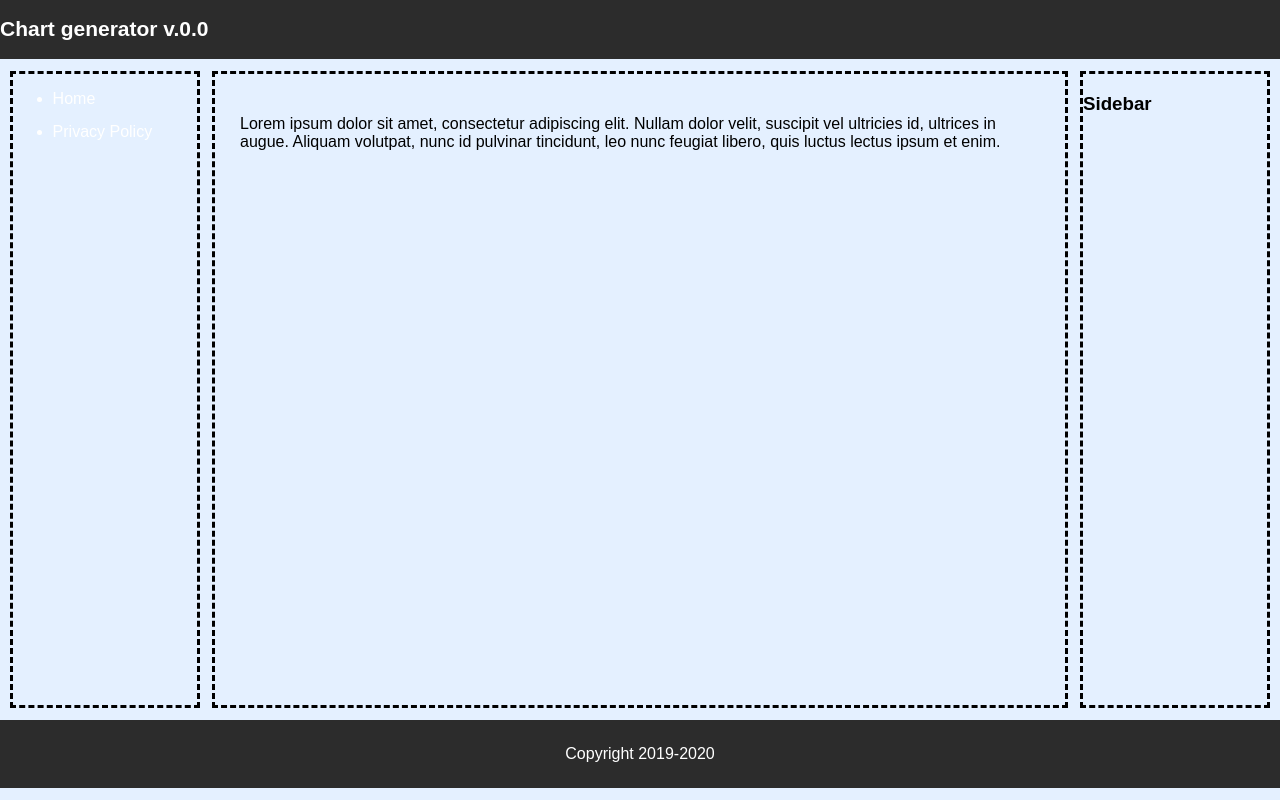
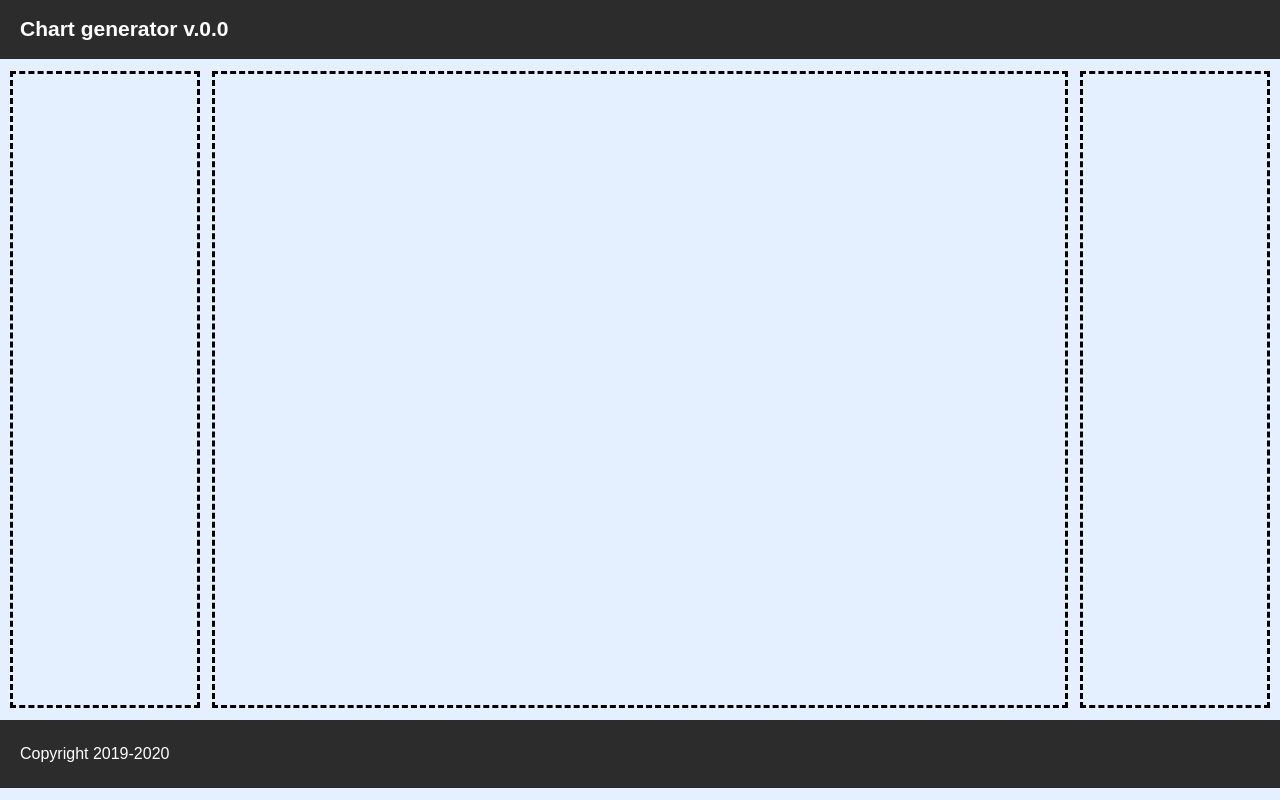
Before and after one commit to PawelRadawiec/chart-generator-frontend, an Angular app: page /home in a window 1280 px wide. Built offline with nearby package versions, Linux system fonts and the light colour scheme.

Commit message:
layout / clean up

```diff
--- a/src/app/aside/aside.component.html
+++ b/src/app/aside/aside.component.html
@@ -1,3 +1,2 @@
 <aside>
-    <h3>Sidebar</h3>
 </aside>
--- a/src/app/footer/footer.component.html
+++ b/src/app/footer/footer.component.html
@@ -1,5 +1,5 @@
 <footer>
-    <span>
+    <span style="padding-left: 20px">
         Copyright 2019-2020
     </span>
 </footer>
--- a/src/app/header/header.component.html
+++ b/src/app/header/header.component.html
@@ -1,3 +1,5 @@
 <header>
-    <h2>Chart generator v.0.0</h2>
+    <h2 style="padding-left: 20px;">
+        Chart generator v.0.0
+    </h2>
 </header>
--- a/src/app/main/main.component.html
+++ b/src/app/main/main.component.html
@@ -1,8 +1,4 @@
 <main>
     <p>
-        Lorem ipsum dolor sit amet, consectetur adipiscing elit.
-        Nullam dolor velit, suscipit vel ultricies id, ultrices in
-        augue. Aliquam volutpat, nunc id pulvinar tincidunt, leo nunc
-        feugiat libero, quis luctus lectus ipsum et enim.
     </p>
 </main>
--- a/src/app/nav-bar/nav-bar.component.html
+++ b/src/app/nav-bar/nav-bar.component.html
@@ -1,6 +1 @@
-<nav>
-    <ul>
-        <li><a routerLink="/home">Home</a></li>
-        <li><a routerLink="/privacy-policy">Privacy Policy</a></li>
-    </ul>
-</nav>
+<nav></nav>
--- a/src/styles.css
+++ b/src/styles.css
@@ -48,7 +48,7 @@ app-header {
     grid-area: footer;
     background-color: rgb(44, 44, 44);
     color: white;
-    text-align: center;
+    text-align: left;
     padding: 25px 0;
   }
 
```
